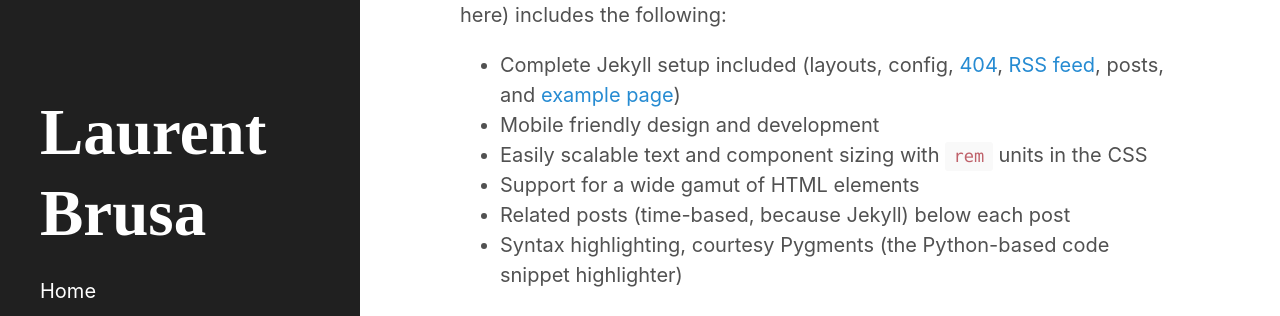
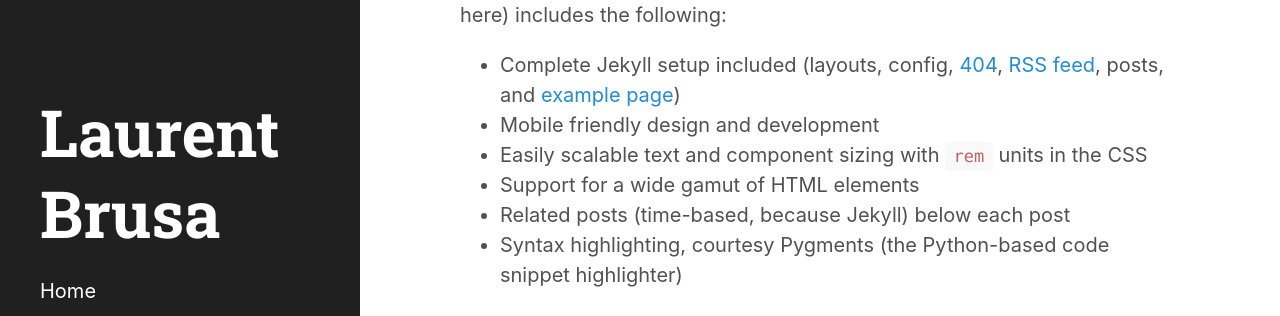
Before and after one commit to multitudes/oldmultitudes.github.io, a Jekyll site: the page built from index.html, in a window 1280 px wide. Shown: the part 401-717 px from the top of the page. Built offline with Jekyll 4.4.1, drawn with Linux system fonts in a browser that asks for light colours; the list of posts is cut into pages by our own code.

Commit message:
roboto slab google fonts

```diff
--- a/public/css/hyde.css
+++ b/public/css/hyde.css
@@ -80,7 +80,7 @@ html {
 .sidebar-about h1 {
   color: #fff;
   margin-top: 0;
-  font-family: "Abril Fatface", serif;
+  font-family: "Roboto Slab", serif;
   font-size: 3.25rem;
 }
 
```
